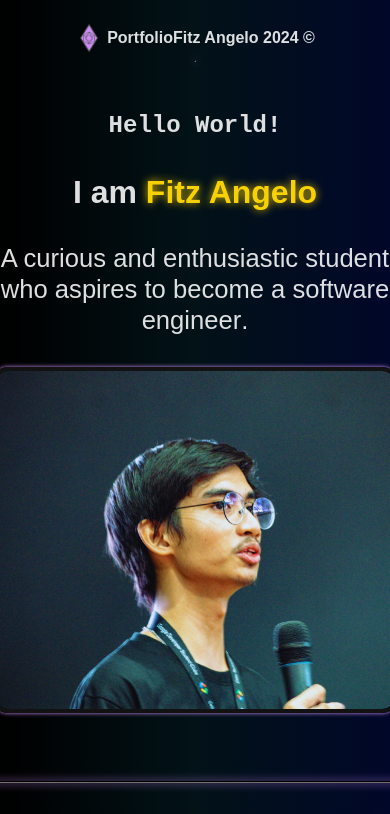
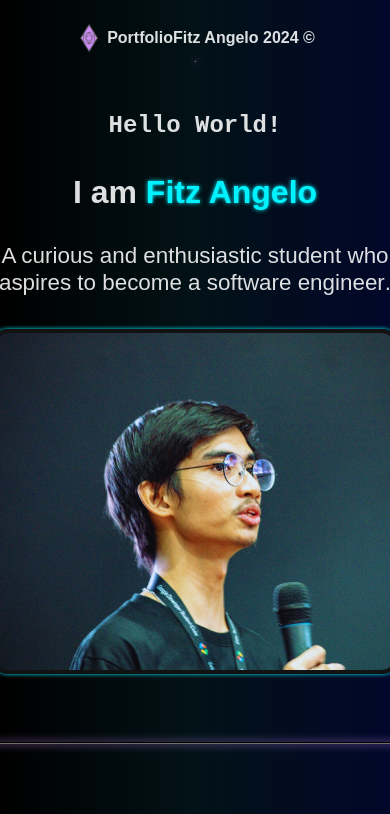
Before and after one commit to kulaizki/Portfolio, a React (Vite) app: page / in a window 390 px wide. Shown: the top 814 px of the page. Built offline with nearby package versions, Linux system fonts and the light colour scheme.

Commit message:
style: change self theme to skyblue

```diff
--- a/src/App.css
+++ b/src/App.css
@@ -12,8 +12,8 @@ hr {
 
 @media screen and (max-width: 480px) {
   .App {
-    padding-left: 24px;
-    padding-right: 24px;
+    padding-left: 28px;
+    padding-right: 28px;
     font-size: .8rem;
   }
 }
--- a/src/components/intro/Intro.css
+++ b/src/components/intro/Intro.css
@@ -26,7 +26,7 @@
   max-width: 48rem;
   border-radius: 1rem;
   border: 4px solid #121212;
-  box-shadow: 0 0 4px var(--shadow-primary);
+  box-shadow: 0 0 4px var(--secondary);
 }
 
 .Intro__text {
@@ -52,13 +52,14 @@
 
 .Intro__underline__animation__2 {
   position: relative;
-  color: rgb(247, 210, 0);
-  text-shadow: 0 0 8px var(--primary-alt);
+  /* color: var(--shadow-primary); */
+  color: var(--secondary);
+  text-shadow: 0 0 4px var(--secondary);
   cursor: pointer;
 }
 
 .Intro__underline__animation__2::after {
-  background: var(--primary-alt);
+  background: var(--secondary);
 }
 
 .Intro__underline__animation__3 {
@@ -123,7 +124,7 @@
   }
 
   .Intro__text p {
-    font-size: 1.6rem;
+    font-size: 1.4rem;
   }
   .Intro__underline__animation__1,
   .Intro__underline__animation__2,
--- a/src/index.css
+++ b/src/index.css
@@ -23,6 +23,8 @@
   --subtext: rgb(182, 182, 182);
   --background-text: rgb(12, 12, 12);
   --background: #131313;
+  /* --primary: rgb(247, 210, 0);
+  --primary-alt: rgb(224, 190, 2); */
   --primary: rgb(247, 210, 0);
   --primary-alt: rgb(224, 190, 2);
   --secondary: #00f2ff;
```
